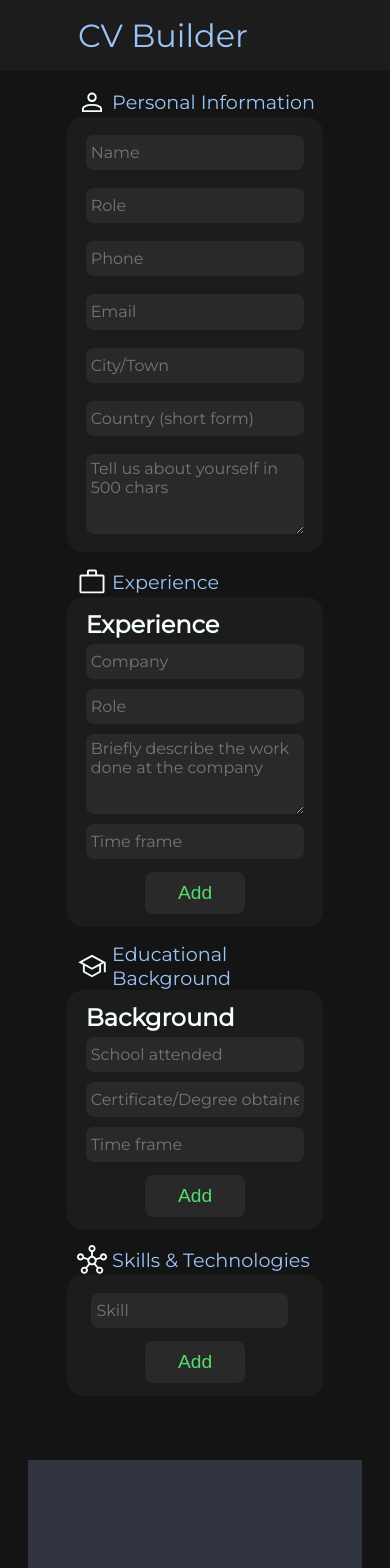
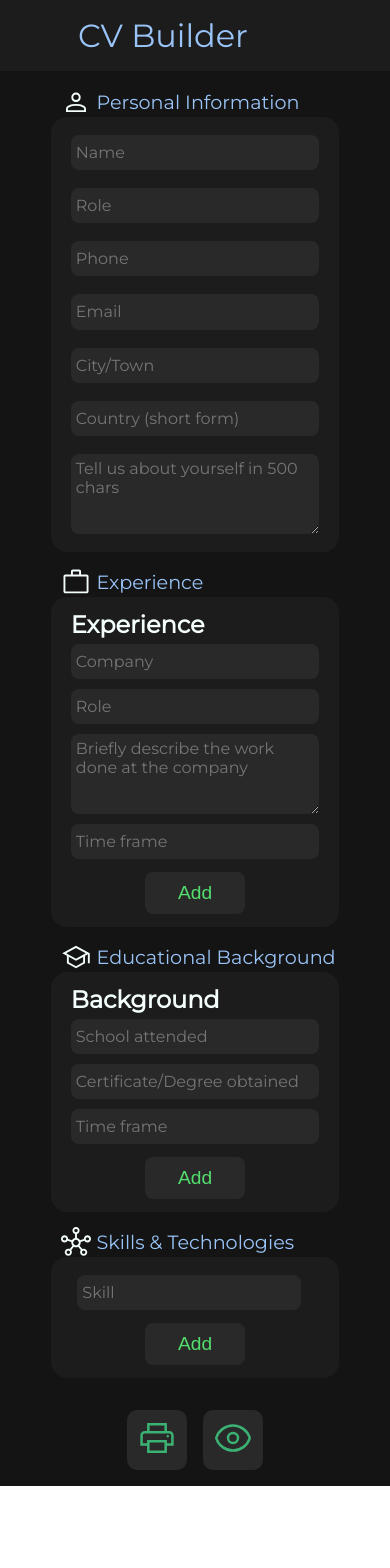
Before and after one commit to MickFrog/cv-creator, a React (Create React App) app: page / in a window 390 px wide. Shown: the top 1568 px of the page. After the commit the page ends 1486 px from the top, so only its background shows below. Built offline with nearby package versions, Linux system fonts and the light colour scheme; the HTML template or start-up script is replaced by a standard one.

Commit message:
add full responsiveness

```diff
--- a/src/components/CvContainer.css
+++ b/src/components/CvContainer.css
@@ -1,5 +1,4 @@
 .myContainer {
-  padding-left: max(80px, 5%);
   display: flex;
   flex-flow: row wrap;
   gap: 1rem;
@@ -9,7 +8,8 @@
   min-height: 100vh;
 }
 
-.printBtn {
+.printBtn,
+.eyeBtn {
   width: 60px;
   height: 60px;
 
@@ -22,17 +22,31 @@
   background-color: var(--inputBg);
 }
 
-.printBtn > img {
+.eyeBtn {
+  position: static;
+  display: none;
+}
+
+.printBtn > img,
+.eyeBtn > img {
   width: 40px;
   height: 40px;
 }
 
-.printBtn:hover {
+.printBtn:hover,
+.eyeBtn:hover {
   background-color: #777;
+}
+
+.btns-container {
+  display: flex;
+  gap: 1rem;
 }
 
 @media (max-width: 600px) {
   .myContainer {
+    flex-flow: column nowrap;
+    align-items: center;
     padding: 0;
   }
 
@@ -40,4 +54,8 @@
     position: initial;
     margin-bottom: 1rem;
   }
+
+  .eyeBtn {
+    display: initial;
+  }
 }
--- a/src/components/CvContainer.js
+++ b/src/components/CvContainer.js
@@ -5,6 +5,7 @@ import CvPreview from "./preview/CvPreview";
 import uniqid from "uniqid";
 import ReactToPrint from "react-to-print";
 import printLogo from "./preview/previewComponents/images/print.svg";
+import eyeImg from "./preview/previewComponents/images/eye.svg";
 
 class CvContainer extends Component {
   // eslint-disable-next-line no-useless-constructor
@@ -182,6 +183,7 @@ class CvContainer extends Component {
 
         <CvPreview {...this.state} ref={(elem) => (this.componentRef = elem)} />
 
+        <div className="btns-container">
           {/* prepare printing package variables */}
           <ReactToPrint
             trigger={() => {
@@ -194,6 +196,10 @@ class CvContainer extends Component {
             content={() => this.componentRef}
             documentTitle="newCV"
           />
+          <button className="eyeBtn" title="View Preview">
+            <img src={eyeImg} alt="viewPrev" />
+          </button>
+        </div>
       </div>
     );
   }
--- a/src/components/form/CvForm.css
+++ b/src/components/form/CvForm.css
@@ -6,7 +6,7 @@
 
   align-items: center;
   gap: 15px;
-  width: max(30%, 400px);
+  width: max(30%, 450px);
 }
 
 .form-div {
@@ -50,6 +50,6 @@
 
 @media (max-width: 600px) {
   .cv-form {
-    width: max-content;
+    width: 90%;
   }
 }
--- a/src/components/preview/CvPreview.css
+++ b/src/components/preview/CvPreview.css
@@ -1,9 +1,8 @@
 .cv-preview {
   display: grid;
   grid-template: 1fr 1fr 3fr / 3fr 2fr;
-  justify-self: center;
 
-  height: 95vh;
+  height: min(900px, 95vh);
   width: 600px;
 
   margin: 2rem;
@@ -34,6 +33,6 @@
 
 @media (max-width: 600px) {
   .cv-preview {
-    position: initial;
+    display: none;
   }
 }
```
Also changed, not shown: src/components/preview/previewComponents/images/eye.svg (added). Lines whose indentation alone changed are shown as unchanged.
